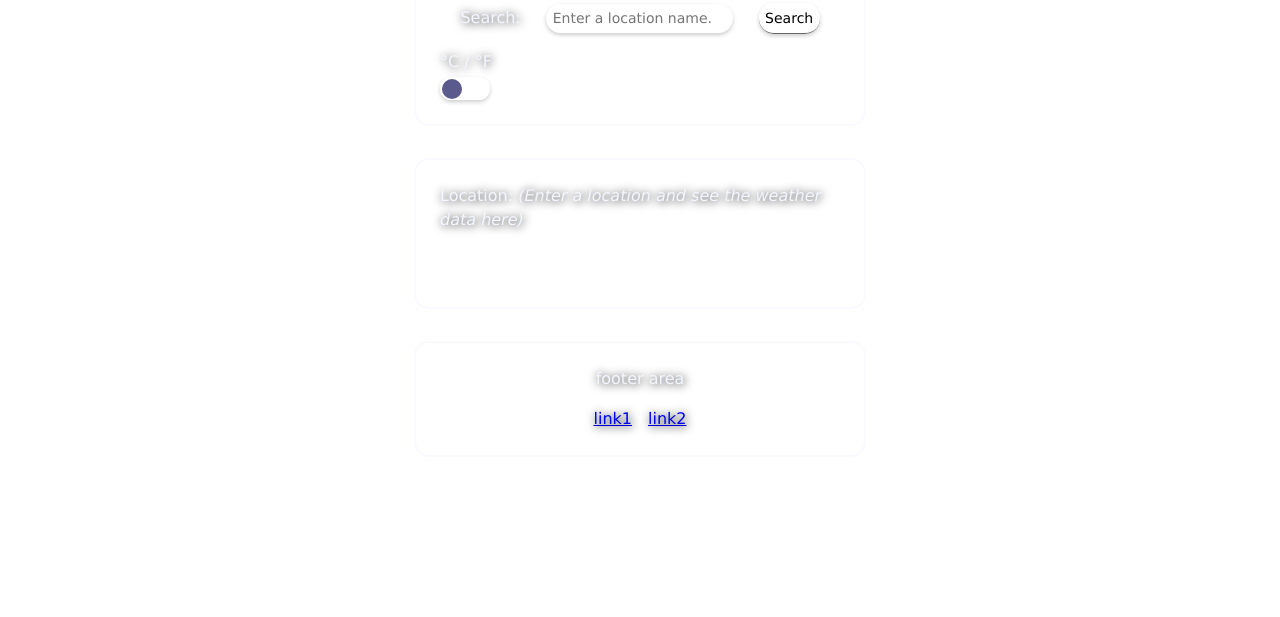
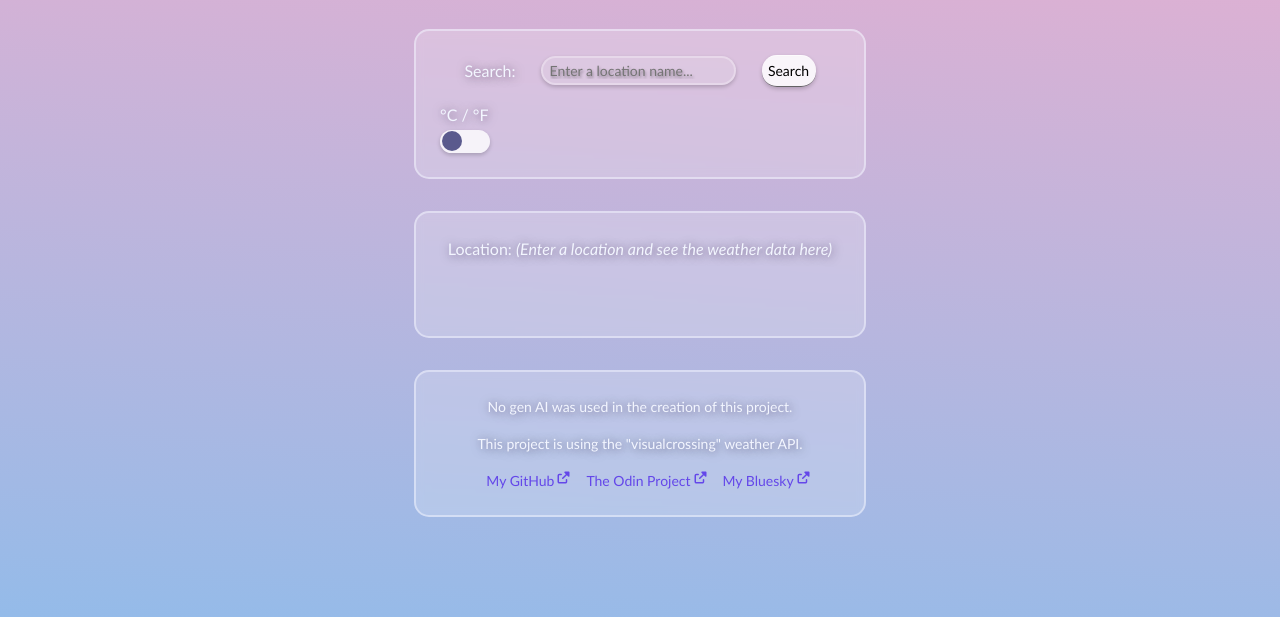
Before and after one commit to SapphicBear/simpleWeather, a website built with webpack: page src/index.html in a window 1280 px wide. Shown: the part 183-800 px from the top of the page. Built offline with nearby package versions, Linux system fonts and the light colour scheme.

Commit message:
Finish moving code and styling to finish project
Move DOM code from render module to the index,
finish styling and finish the project for now!

```diff
--- a/src/index.html
+++ b/src/index.html
@@ -3,12 +3,13 @@
   <head>
     <meta charset="UTF-8" />
     <meta name="viewport" content="width=device-width, initial-scale=1.0" />
-    <title>simpleWeather</title>
+    <title>Simple Weather</title>
     <link rel="stylesheet" href="./style.css" />
     <script type="module" src="./index.js" defer></script>
   </head>
   <body>
     <div class="wrapper">
+      <h1>Simple Weather</h1>
       <header>
         <div class="search-area">
           <label for="search-bar">Search:</label>
@@ -44,13 +45,17 @@
       </main>
 
       <footer>
-        <p>footer area</p>
+        <p>No gen AI was used in the creation of this project.</p>
+        <p>This project is using the "visualcrossing" weather API.</p>
         <ul>
           <li>
-            <a href="#" target="_blank" rel="noopener noreferrer">link1</a>
+            <a href="https://github.com/SapphicBear" target="_blank" rel="noopener noreferrer">My GitHub</a>
           </li>
           <li>
-            <a href="#" target="_blank" rel="noopener noreferrer">link2</a>
+            <a href="https://www.theodinproject.com/" target="_blank" rel="noopener noreferrer">The Odin Project</a>
+          </li>
+          <li>
+            <a href="https://bsky.app/profile/sleepyscreen.bsky.social" target="_blank" rel="noopener noreferrer">My Bluesky</a>
           </li>
         </ul>
       </footer>
--- a/src/index.js
+++ b/src/index.js
@@ -2,6 +2,8 @@ import "./style.css";
 import { getData } from "./data.js";
 import { cacheDOM } from "./DOM.js";
 import { render } from "./render.js";
+import { format } from "date-fns";
+import { TZDate } from "@date-fns/tz";
 
 console.log("Javascript connected from Index.js");
 
@@ -16,16 +18,22 @@ function convertUnit() {
     }
     return unit;
 }
+function getTime(data) {
+    let currentTime = new Date()
+    let currentTimeZoned = format(new TZDate(currentTime, `${data.timezone}`), "HH:mm");
+    return currentTimeZoned;
+}
 
 DOM.searchButton.addEventListener("click", () => {
     getData.dataHandler()
         .then((data) => {
             console.log(data)
-            render.samplePrint(data, DOM, convertUnit());
+            render.samplePrint(data, DOM, convertUnit(), getTime(data));
             render.handleBackground(data, DOM);
         }).catch((error) => {
             console.log(error);
             render.printError(error, DOM);
+            render.handleBackground(error, DOM);
         })
 });
 DOM.unitSelector.addEventListener("click", () => {
--- a/src/render.js
+++ b/src/render.js
@@ -1,15 +1,11 @@
-import { format } from "date-fns";
-import { TZDate } from "@date-fns/tz";
 export const render = {
-    samplePrint(data, DOM, unit) {
-        let currentTime = new Date()
-        let currentTimeZoned = format(new TZDate(currentTime, `${data.timezone}`), "HH:mm");
+    samplePrint(data, DOM, unit, time) {
         DOM.header.classList.remove("error");
         DOM.header.textContent = `Location: ${data.resolvedAddress}`;
         DOM.headerShort.textContent = `${data.currentConditions.conditions}`;
         DOM.bodyTemp.textContent = `Temp: ${data.currentConditions.temp}${unit} / Feels like: ${data.currentConditions.feelslike}${unit}`;
         DOM.bodyCurrentCon.textContent = `Current conditions: ${data.description}`;
-        DOM.footerTime.textContent = `Time: ${currentTimeZoned}`;
+        DOM.footerTime.textContent = `Time: ${time}`;
         DOM.footerTimeZone.textContent = `Timezone: ${data.timezone}`;
     },
     printError(err, DOM) {
@@ -22,13 +18,16 @@ export const render = {
         DOM.footerTimeZone.textContent = "";
     },
     handleBackground(data, DOM) {
-        const time = data.currentConditions.datetime;
-        if (time > "18:00:00") {
+        try {
+            const time = data.currentConditions.datetime;
+            if (time > "18:00:00") {
             DOM.body.className = "night";
 
-        } else if (time < "18:00:00") {
-            DOM.body.className = "day";
-
+            } else if (time < "18:00:00") {
+                DOM.body.className = "day";
+            }
+        } catch {
+            DOM.body.className = "";
         }
     }
 };
--- a/src/style.css
+++ b/src/style.css
@@ -1,6 +1,6 @@
 :root {
   line-height: 1.5;
-  font-family: Verdana, Geneva, Tahoma, sans-serif;
+  font-family:'Trebuchet MS', 'Lucida Sans Unicode', 'Lucida Grande', 'Lucida Sans', Arial, sans-serif;
   box-sizing: border-box;
   --main-text-dark: rgb(18, 0, 51);
   --main-text-light: rgb(100, 71, 233);
@@ -47,27 +47,50 @@ button,
 form {
   font-family: inherit;
 }
-
-/* global shared styles: */
+a {
+  text-shadow: none;
+}
+a[target="_blank"]::after {
+    position: absolute;
+    margin-left: 2px;
+    display: inline-block;
+    width: 15px;
+    height: 15px;
+    content: "";
+    mask: url(./../imgs/up-right-from-square-solid-full.svg);
+    mask-size: cover;
+  }
+a:link {
+  color: var(--main-text-light);
+  text-decoration: none;
+    &::after {
+      background: var(--main-text-light);
+    }
+    &:hover {
+      text-decoration: underline;
+    }
+}
+a:visited {
+      color: var(--sec-text-light);
+      &::after {
+        background: var(--sec-text-light)
+      }
+    }
 
 body {
   /* background gradient */
-
-  /* background: radial-gradient(circle,rgba(238, 174, 206, 1) 0%, rgba(148, 187, 233, 1) 100%); */
-  background:white;
-  transition: background 1s;
+  background: linear-gradient(184deg,rgba(238, 174, 206, 1) 0%, rgba(148, 187, 233, 1) 100%);
+  transition-duration: 1s;
   background-repeat: no-repeat;
   background-size: cover;
-  height: 100dvh;
-    body[class="day"] {
-      background: linear-gradient(179deg,rgba(59, 179, 227, 1) 0%, rgba(87, 199, 133, 1) 56%, rgba(237, 221, 83, 1) 100%);
-      background-repeat: no-repeat;
-      background-size: cover;
-    }
+  min-height: min(100dvh, 150dvh);
+}
+body.day {
+  backdrop-filter: hue-rotate(290deg) brightness(0.87) contrast(130%);
+  transition-duration: 1s;
 }
 body.night {
-  background: darkred;
-  transition-property: background;
+  backdrop-filter: hue-rotate(-50deg) brightness(0.4) contrast(180%);
   transition-duration: 1s;
 }
 
@@ -75,11 +98,10 @@ body.night {
   padding: 2rem;
   display: grid;
   gap: 2rem;
-  padding-top:10rem;
+  padding-top: 5rem;
 }
-
-header, main, footer {
-  background: rgba(255, 255, 255, 0.23);
+header, main, footer, h1 {
+  background: rgba(255, 255, 255, 0.205);
   backdrop-filter: blur(4.2px);
   place-self: center;
   padding: 1.5rem;
@@ -90,18 +112,19 @@ header, main, footer {
   align-items: center;
   gap: 1rem;
   max-width: 60ch;
-  text-shadow: black 1px 1px 10px;
+  text-shadow: rgba(29, 0, 46, 0.548) 1px 1px 10px;
   color: var(--default-white);
   border: var(--default-white-transparent) 2px solid;
   box-shadow: 0 0.4rem, 30px rgba(0, 0, 0, 0.5);
 }
 footer {
+  font-size: 14px;
   flex-direction: column;
   justify-content: center;
   align-items: center;
   > ul {
     display: flex;
-    gap: 1rem;
+    gap: 2rem;
   }
 }
 input {
@@ -109,8 +132,11 @@ input {
       height: 1.8rem;
       padding: 0.4rem;
       border-radius: var(--border-radius);
+      color: var(--default-white);
+      text-shadow: rgba(41, 41, 41, 0.479) 1px 2px 3px;
       box-shadow: rgba(0, 0, 0, 0.2) 0 2px 4px;
-      border: none;
+      background: rgba(241, 241, 241, 0.137);
+      border: rgba(255, 255, 255, 0.281) 2px solid;
       outline: none;
 }
 button {
@@ -168,8 +194,8 @@ button {
       background: rgb(90, 90, 141);
       height: 20px;
       width: 20px;
-      border-radius: 200px;
-      margin: 1.58px;
+      border-radius: 50px;
+      margin: 1.5px;
       transition: 0.2s;
     }
 }
```
Also changed, not shown: README.md, imgs/up-right-from-square-solid-full.svg (added).
